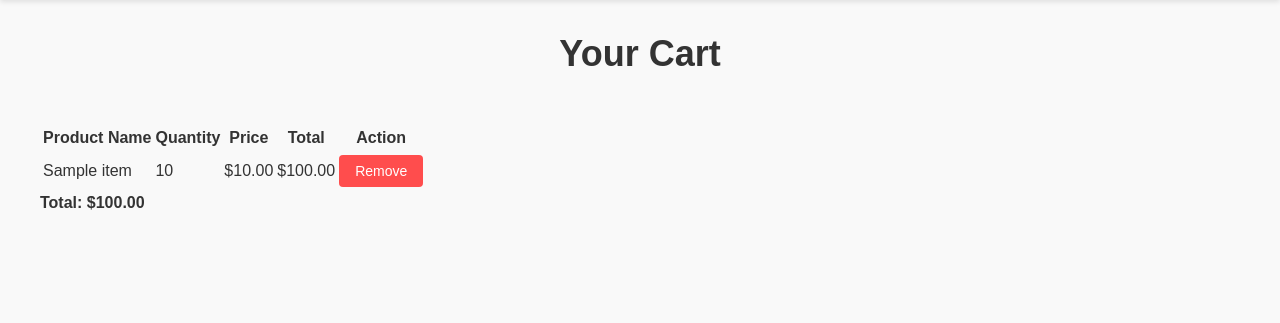
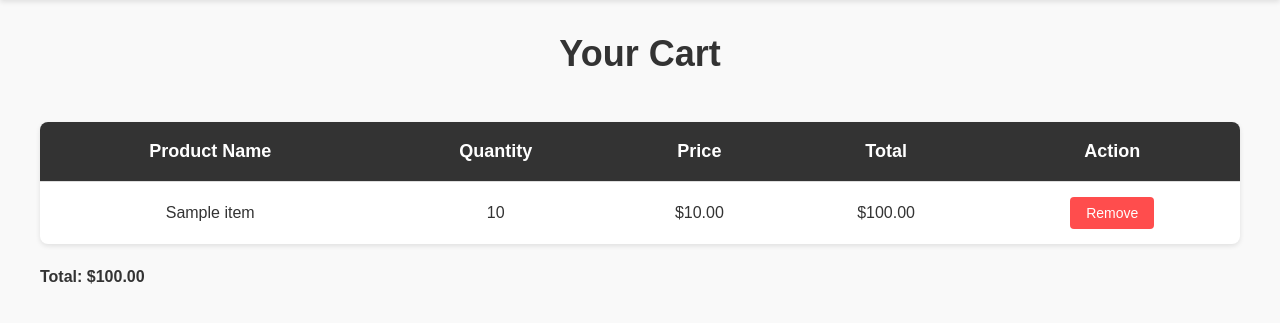
Before and after one commit to 10Sameer/BakeryProjectPractise, a PHP site: page /cart.php in a window 1280 px wide. Shown: the part 58-381 px from the top of the page. Run offline with PHP 8.4, Linux system fonts and the light colour scheme; tables that the repository leaves empty or names only in its code hold one stand-in row (values such as "Sample post").

Commit message:
Adding table Css

```diff
--- a/styling.css
+++ b/styling.css
@@ -209,3 +209,39 @@ h1 {
 .remove-btn:hover {
     background-color: #cc0000;
 }
+
+/* Cart Table Styles */
+table {
+    width: 100%;
+    border-collapse: collapse;
+    background-color: #fff;
+    box-shadow: 0 2px 5px rgba(0, 0, 0, 0.1);
+    border-radius: 8px;
+    overflow: hidden;
+    margin-bottom: 20px;
+}
+
+table th,
+table td {
+    padding: 15px;
+    text-align: center;
+    border-bottom: 1px solid #ddd;
+}
+
+table th {
+    background-color: #333;
+    color: #fff;
+    font-size: 18px;
+}
+
+table tbody tr:hover {
+    background-color: #f9f9f9;
+}
+
+table tbody tr:last-child td {
+    border-bottom: none;
+}
+
+table td {
+    font-size: 16px;
+}
```
